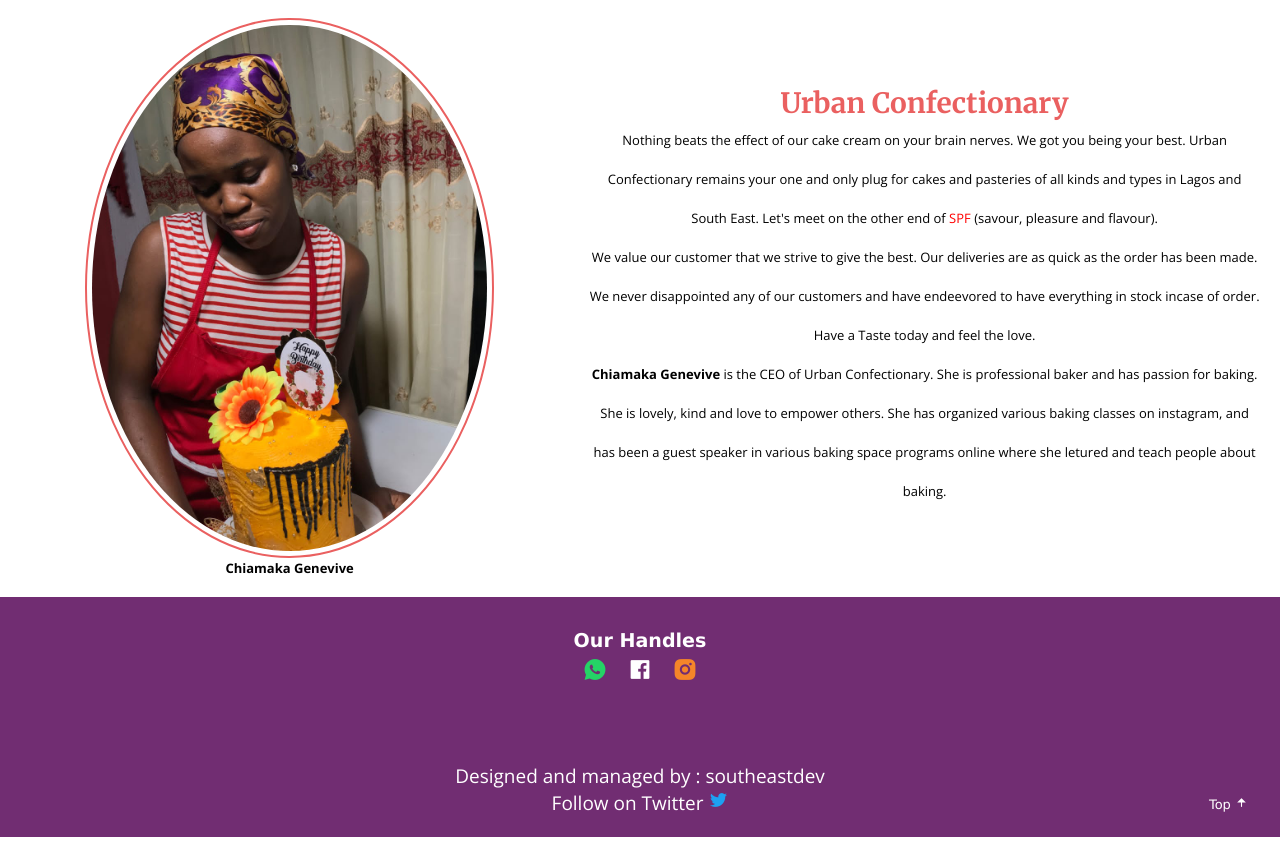
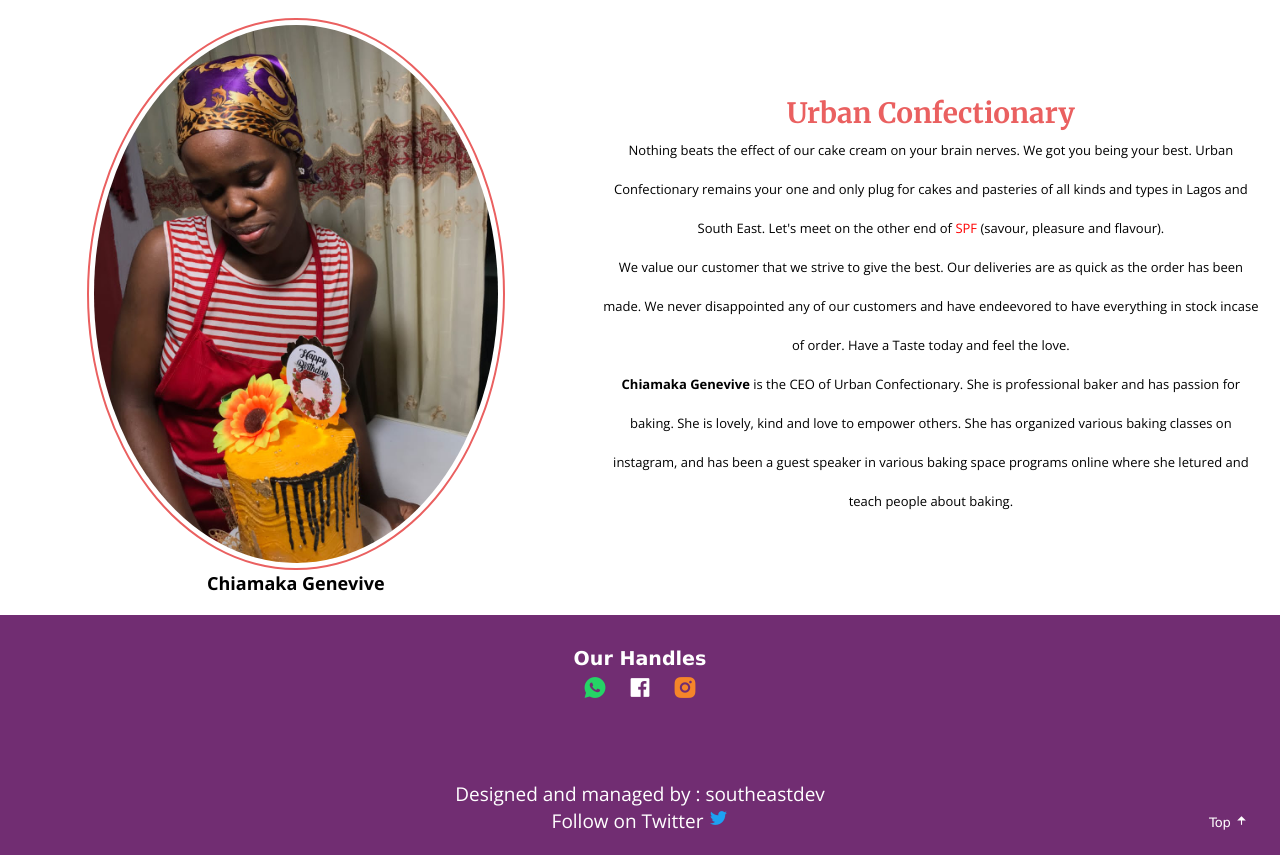
Before and after one commit to Nwafor6/urbanconfection-business-website, a Django app: page /about-us/ in a window 1280 px wide. Shown: the part 100-955 px from the top of the page. Run offline with Django 3.2, Linux system fonts and the light colour scheme.

Commit message:
increase the ceo's name at the about page

```diff
--- a/templates/mainapp/about.html
+++ b/templates/mainapp/about.html
@@ -7,7 +7,7 @@
         <div class="about-content">
             <div class="about-image">
                 <img src="{% static 'images/ceo.jpg'%}" alt="">
-                <p><strong>Chiamaka Genevive</strong></p>
+                <p style="font-size:18px;"><strong>Chiamaka Genevive</strong></p>
             </div>
             <div class="about-body">
                 <div class="about-body-head">
```
